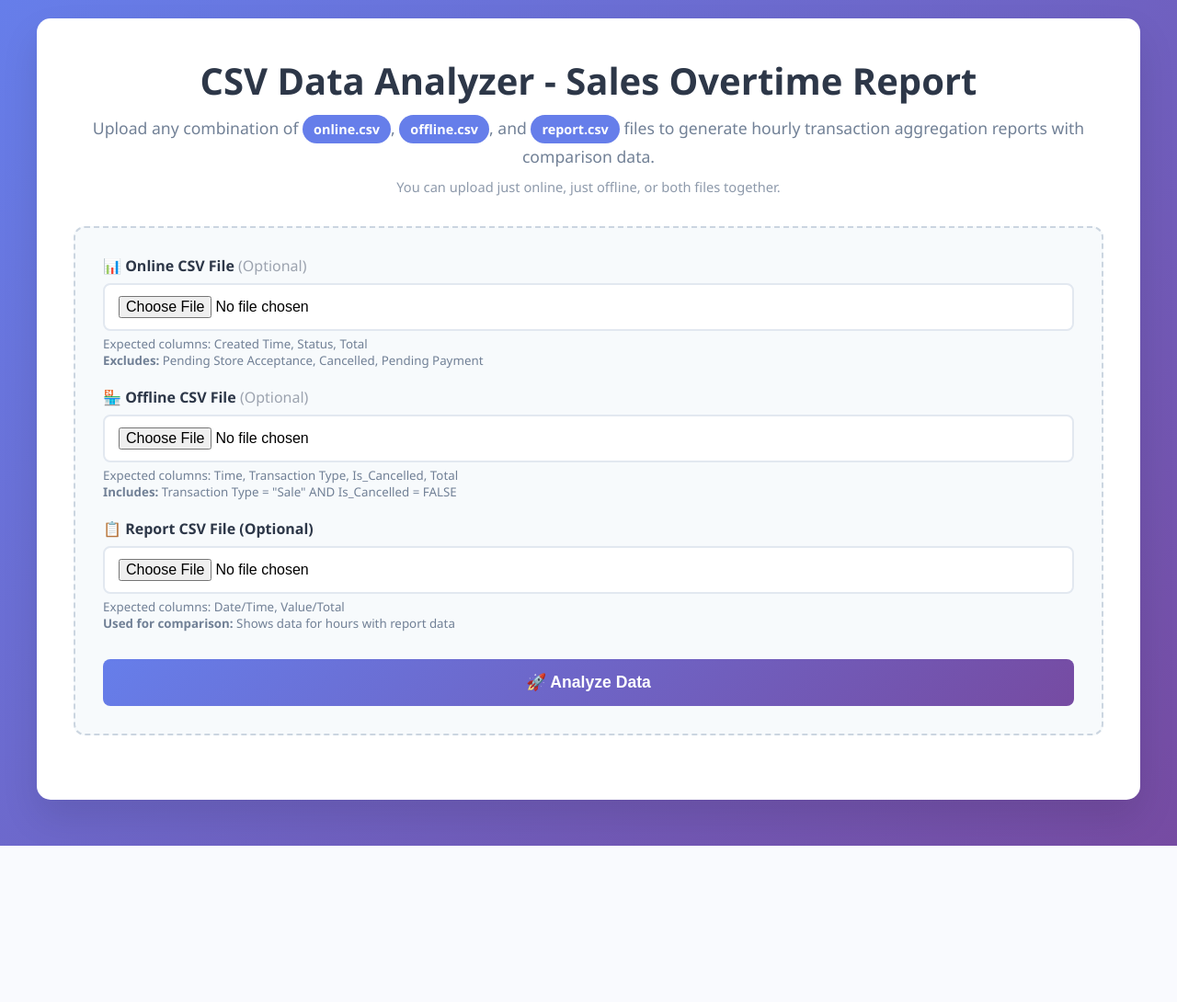
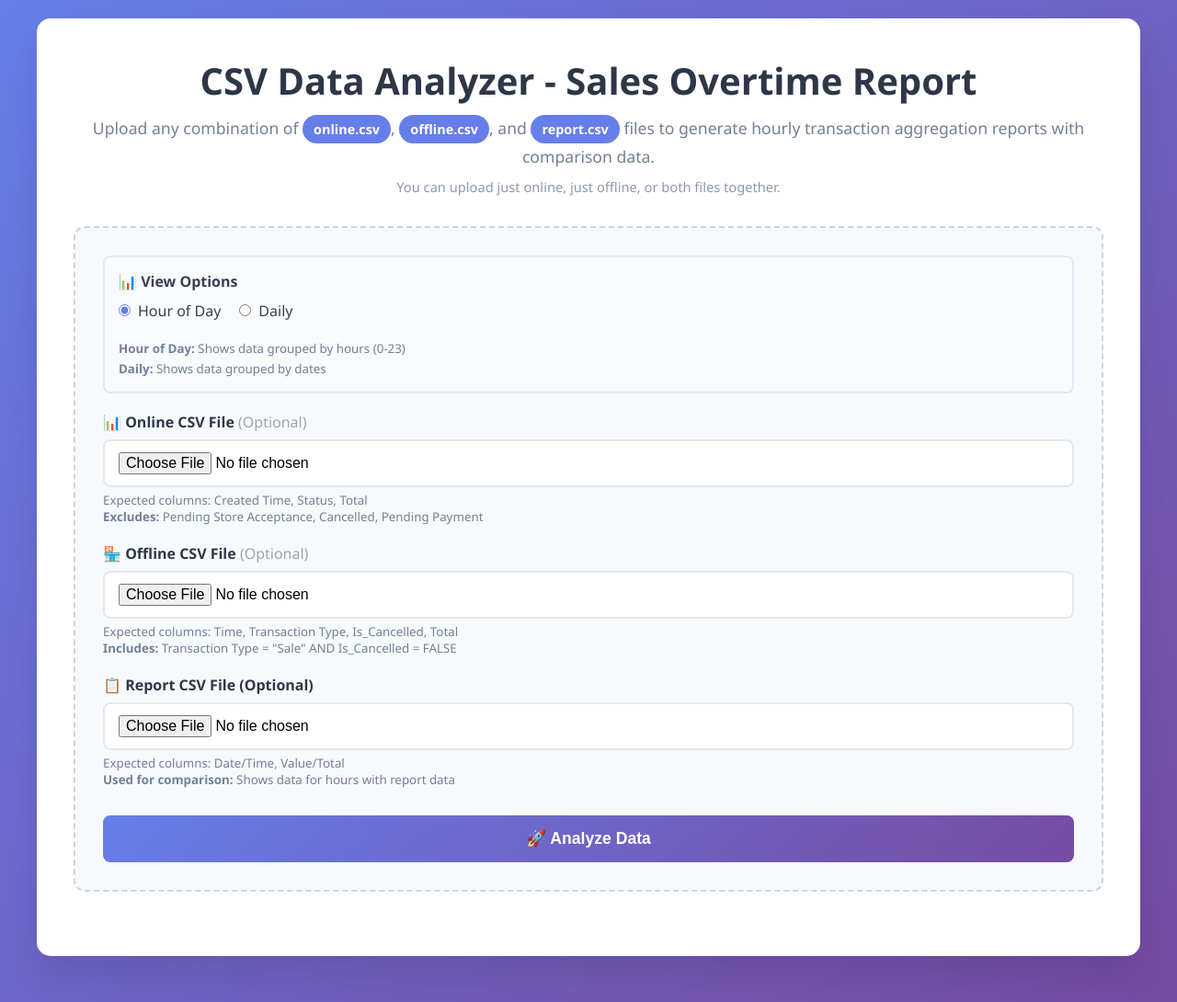
Before and after one commit to AlexToh-QA/Report_data, a Flask app: page / in a window 1280 px wide. Shown: the whole page at 92% size. Before the commit the page ends 920 px from the top, so only its background shows below. Run offline with Flask 3, Linux system fonts and the light colour scheme.

Commit message:
Optimize sales overtime report

```diff
--- a/app.py
+++ b/app.py
@@ -57,7 +57,37 @@ def parse_time_to_hour(time_str):
     except:
         return None
 
-def process_offline_csv(file_path):
+def parse_time_to_date(time_str):
+    """Parse time string and extract date"""
+    try:
+        time_str = str(time_str).strip()
+
+        # Handle different date formats
+        formats = [
+            '%m/%d/%Y %H:%M',  # 07/30/2025 11:03
+            '%Y-%m-%d %H:%M:%S',  # 2025-07-30 11:03:00
+            '%Y-%m-%d %H:%M',  # 2025-07-30 11:03
+            '%m/%d/%Y %H:%M:%S',  # 07/30/2025 11:03:00
+            '%m/%d/%Y',  # 07/30/2025
+            '%Y-%m-%d',  # 2025-07-30
+            '%d %b %Y (%a)',  # 22 Aug 2025 (Fri)
+            '%d %b %Y',  # 22 Aug 2025
+        ]
+
+        for fmt in formats:
+            try:
+                dt = datetime.strptime(time_str, fmt)
+                return dt.date()
+            except ValueError:
+                continue
+
+        # If none of the formats work, try pandas to_datetime
+        dt = pd.to_datetime(time_str)
+        return dt.date()
+    except:
+        return None
+
+def process_offline_csv(file_path, view_type='hourly'):
     """Process offline CSV file according to filtering rules"""
     try:
         df = pd.read_csv(file_path)
@@ -79,30 +109,45 @@ def process_offline_csv(file_path):
         print(f"Filtered offline rows: {len(filtered_df)} out of {len(df)}")
 
         if len(filtered_df) == 0:
-            print("No offline transactions match the filter criteria")
-            return pd.Series(0.0, index=range(24))
+            if view_type == 'daily':
+                return pd.Series(dtype=float)  # Empty series for daily view
+            else:
+                return pd.Series(0.0, index=range(24))  # Empty hourly series
 
-        # Extract hour from Time column
-        filtered_df['Hour'] = filtered_df['Time'].apply(parse_time_to_hour)
+        if view_type == 'daily':
+            # Extract date from Time column
+            filtered_df['Date'] = filtered_df['Time'].apply(parse_time_to_date)
 
-        # Remove rows where hour parsing failed
-        filtered_df = filtered_df.dropna(subset=['Hour'])
+            # Remove rows where date parsing failed
+            filtered_df = filtered_df.dropna(subset=['Date'])
 
-        print(f"Offline rows after time parsing: {len(filtered_df)}")
+            print(f"Offline rows after date parsing: {len(filtered_df)}")
 
-        # Group by hour and sum Total column
-        hourly_totals = filtered_df.groupby('Hour')['Total'].sum()
+            # Group by date and sum Total column
+            daily_totals = filtered_df.groupby('Date')['Total'].sum()
+            return daily_totals
+        else:
+            # Extract hour from Time column
+            filtered_df['Hour'] = filtered_df['Time'].apply(parse_time_to_hour)
 
-        # Create series for all 24 hours (0-23)
-        result = pd.Series(0.0, index=range(24))
-        result.update(hourly_totals)
+            # Remove rows where hour parsing failed
+            filtered_df = filtered_df.dropna(subset=['Hour'])
 
-        return result
+            print(f"Offline rows after time parsing: {len(filtered_df)}")
+
+            # Group by hour and sum Total column
+            hourly_totals = filtered_df.groupby('Hour')['Total'].sum()
+
+            # Create series for all 24 hours (0-23)
+            result = pd.Series(0.0, index=range(24))
+            result.update(hourly_totals)
+
+            return result
 
     except Exception as e:
         raise Exception(f"Error processing offline CSV: {str(e)}")
 
-def process_online_csv(file_path):
+def process_online_csv(file_path, view_type='hourly'):
     """Process online CSV file according to filtering rules"""
     try:
         df = pd.read_csv(file_path)
@@ -126,36 +171,52 @@ def process_online_csv(file_path):
             print(filtered_df['Status'].value_counts())
         else:
             print("No online transactions match the filter criteria")
-            return pd.Series(0.0, index=range(24))
+            if view_type == 'daily':
+                return pd.Series(dtype=float)  # Empty series for daily view
+            else:
+                return pd.Series(0.0, index=range(24))  # Empty hourly series
 
-        # Extract hour from Created Time column
-        filtered_df['Hour'] = filtered_df['Created Time'].apply(parse_time_to_hour)
+        if view_type == 'daily':
+            # Extract date from Created Time column
+            filtered_df['Date'] = filtered_df['Created Time'].apply(parse_time_to_date)
 
-        # Remove rows where hour parsing failed
-        filtered_df = filtered_df.dropna(subset=['Hour'])
+            # Remove rows where date parsing failed
+            filtered_df = filtered_df.dropna(subset=['Date'])
 
-        print(f"Online rows after time parsing: {len(filtered_df)}")
+            print(f"Online rows after date parsing: {len(filtered_df)}")
 
-        if len(filtered_df) == 0:
-            print("No valid time data found in online CSV")
-            return pd.Series(0.0, index=range(24))
+            # Group by date and sum Total column
+            daily_totals = filtered_df.groupby('Date')['Total'].sum()
+            return daily_totals
+        else:
+            # Extract hour from Created Time column
+            filtered_df['Hour'] = filtered_df['Created Time'].apply(parse_time_to_hour)
 
-        # Group by hour and sum Total column
-        hourly_totals = filtered_df.groupby('Hour')['Total'].sum()
+            # Remove rows where hour parsing failed
+            filtered_df = filtered_df.dropna(subset=['Hour'])
 
-        print(f"Online hourly totals calculated: {hourly_totals.sum():.2f}")
+            print(f"Online rows after time parsing: {len(filtered_df)}")
 
-        # Create series for all 24 hours (0-23)
-        result = pd.Series(0.0, index=range(24))
-        result.update(hourly_totals)
+            if len(filtered_df) == 0:
+                print("No valid time data found in online CSV")
+                return pd.Series(0.0, index=range(24))
 
-        return result
+            # Group by hour and sum Total column
+            hourly_totals = filtered_df.groupby('Hour')['Total'].sum()
+
+            print(f"Online hourly totals calculated: {hourly_totals.sum():.2f}")
+
+            # Create series for all 24 hours (0-23)
+            result = pd.Series(0.0, index=range(24))
+            result.update(hourly_totals)
+
+            return result
 
     except Exception as e:
         raise Exception(f"Error processing online CSV: {str(e)}")
 
-def process_report_csv(file_path):
-    """Process report CSV file and extract hourly data"""
+def process_report_csv(file_path, view_type='hourly'):
+    """Process report CSV file and extract hourly or daily data"""
     try:
         df = pd.read_csv(file_path)
 
@@ -192,24 +253,40 @@ def process_report_csv(file_path):
         print(f"Using datetime column: {datetime_col}")
         print(f"Using value column: {value_col}")
 
-        # Extract hour from datetime column
-        df['Hour'] = df[datetime_col].apply(parse_time_to_hour)
+        if view_type == 'daily':
+            # Extract date from datetime column
+            df['Date'] = df[datetime_col].apply(parse_time_to_date)
 
-        # Remove rows where hour parsing failed
-        df = df.dropna(subset=['Hour'])
+            # Remove rows where date parsing failed
+            df = df.dropna(subset=['Date'])
 
-        print(f"Report rows after time parsing: {len(df)}")
+            print(f"Report rows after date parsing: {len(df)}")
 
-        # Group by hour and sum values
-        hourly_totals = df.groupby('Hour')[value_col].sum()
+            # Group by date and sum values
+            daily_totals = df.groupby('Date')[value_col].sum()
 
-        # Create series for all 24 hours (0-23)
-        result = pd.Series(0.0, index=range(24))
-        result.update(hourly_totals)
+            print(f"Report daily totals calculated: {daily_totals.sum():.2f}")
 
-        print(f"Report hourly totals calculated: {result.sum():.2f}")
+            return daily_totals
+        else:
+            # Extract hour from datetime column
+            df['Hour'] = df[datetime_col].apply(parse_time_to_hour)
 
-        return result
+            # Remove rows where hour parsing failed
+            df = df.dropna(subset=['Hour'])
+
+            print(f"Report rows after time parsing: {len(df)}")
+
+            # Group by hour and sum values
+            hourly_totals = df.groupby('Hour')[value_col].sum()
+
+            # Create series for all 24 hours (0-23)
+            result = pd.Series(0.0, index=range(24))
+            result.update(hourly_totals)
+
+            print(f"Report hourly totals calculated: {result.sum():.2f}")
+
+            return result
 
     except Exception as e:
         raise Exception(f"Error processing report CSV: {str(e)}")
@@ -232,6 +309,10 @@ def index():
         online_file = request.files.get('online_csv')
         offline_file = request.files.get('offline_csv')
         report_file = request.files.get('report_csv')
+
+        # Get view selection (default to hourly for backward compatibility)
+        view_type = request.form.get('view_type', 'hourly')
+        print(f"Selected view type: {view_type}")
 
         # Validate that at least one file is uploaded
         if not online_file and not offline_file:
@@ -278,72 +359,150 @@ def index():
             offline_series = None
 
             if online_path:
-                online_series = process_online_csv(online_path)
+                online_series = process_online_csv(online_path, view_type)
             else:
                 # Create empty series if no online file
-                online_series = pd.Series(0.0, index=range(24))
+                if view_type == 'daily':
+                    online_series = pd.Series(dtype=float)
+                else:
+                    online_series = pd.Series(0.0, index=range(24))
                 print("No online CSV uploaded - using zero values")
 
             if offline_path:
-                offline_series = process_offline_csv(offline_path)
+                offline_series = process_offline_csv(offline_path, view_type)
             else:
                 # Create empty series if no offline file
-                offline_series = pd.Series(0.0, index=range(24))
+                if view_type == 'daily':
+                    offline_series = pd.Series(dtype=float)
+                else:
+                    offline_series = pd.Series(0.0, index=range(24))
                 print("No offline CSV uploaded - using zero values")
 
             # Process report file if provided
             report_series = None
             if report_path:
-                report_series = process_report_csv(report_path)
+                report_series = process_report_csv(report_path, view_type)
 
-            # Create combined dataframe
-            df = pd.DataFrame({
-                'Online': online_series,
-                'Offline': offline_series,
-            })
-            df['Total'] = df['Online'] + df['Offline']
+            # Create combined dataframe based on view type
+            if view_type == 'daily':
+                # For daily view, we need to align dates from all series
+                all_dates = set()
+                if len(online_series) > 0:
+                    all_dates.update(online_series.index)
+                if len(offline_series) > 0:
+                    all_dates.update(offline_series.index)
+                if report_series is not None and len(report_series) > 0:
+                    all_dates.update(report_series.index)
 
-            # Add report data if available
-            if report_series is not None:
-                df['Report'] = report_series
+                # Convert to sorted list
+                all_dates = sorted(list(all_dates))
 
-            # Generate display data
+                # Create aligned series
+                online_aligned = pd.Series(0.0, index=all_dates)
+                offline_aligned = pd.Series(0.0, index=all_dates)
+
+                if len(online_series) > 0:
+                    online_aligned.update(online_series)
+                if len(offline_series) > 0:
+                    offline_aligned.update(offline_series)
+
+                df = pd.DataFrame({
+                    'Online': online_aligned,
+                    'Offline': offline_aligned,
+                })
+                df['Total'] = df['Online'] + df['Offline']
+
+                # Add report data if available
+                if report_series is not None:
+                    report_aligned = pd.Series(0.0, index=all_dates)
+                    if len(report_series) > 0:
+                        report_aligned.update(report_series)
+                    df['Report'] = report_aligned
+            else:
+                # For hourly view (existing logic)
+                df = pd.DataFrame({
+                    'Online': online_series,
+                    'Offline': offline_series,
+                })
+                df['Total'] = df['Online'] + df['Offline']
+
+                # Add report data if available
+                if report_series is not None:
+                    df['Report'] = report_series
+
+            # Generate display data based on view type
             rows = []
 
-            # Dynamically determine which hours have report data
-            target_hours = []
-            if report_series is not None:
-                # Find hours that have non-zero report data
-                target_hours = [h for h in range(24) if report_series[h] > 0]
-                print(f"Report hours detected: {target_hours}")
+            if view_type == 'daily':
+                # Daily view - iterate through dates
+                target_dates = []
+                if report_series is not None:
+                    # Find dates that have non-zero report data
+                    target_dates = [d for d in df.index if report_series is not None and d in report_series.index and report_series[d] > 0]
+                    print(f"Report dates detected: {target_dates}")
 
-            for h in range(24):
-                row_data = {
-                    'label': format_hour_label(h),
-                    'online': float(df.loc[h, 'Online']),
-                    'offline': float(df.loc[h, 'Offline']),
-                    'total': float(df.loc[h, 'Total']),
-                    'show_in_report': h in target_hours,  # Flag for report hours
-                    'has_discrepancy': False,
-                    'report': 0.0,
-                    'difference': 0.0
-                }
+                for date_idx in df.index:
+                    row_data = {
+                        'label': date_idx.strftime('%d %b %Y'),  # Format: "22 Aug 2025"
+                        'online': float(df.loc[date_idx, 'Online']),
+                        'offline': float(df.loc[date_idx, 'Offline']),
+                        'total': float(df.loc[date_idx, 'Total']),
+                        'show_in_report': date_idx in target_dates,
+                        'has_discrepancy': False,
+                        'report': 0.0,
+                        'difference': 0.0
+                    }
 
-                # Add report data and check for discrepancies if report is available
+                    # Add report data and check for discrepancies if report is available
+                    if report_series is not None and 'Report' in df.columns:
+                        row_data['report'] = float(df.loc[date_idx, 'Report'])
+
+                        # Calculate difference (Total - Report) for dates that have report data
+                        if date_idx in target_dates:
+                            total_val = row_data['total']
+                            report_val = row_data['report']
+                            row_data['difference'] = total_val - report_val
+
+                            # Consider discrepancy if difference is more than 0.01
+                            if abs(row_data['difference']) > 0.01:
+                                row_data['has_discrepancy'] = True
+
+                    rows.append(row_data)
+            else:
+                # Hourly view (existing logic)
+                target_hours = []
                 if report_series is not None:
-                    row_data['report'] = float(df.loc[h, 'Report'])
+                    # Find hours that have non-zero report data
+                    target_hours = [h for h in range(24) if report_series[h] > 0]
+                    print(f"Report hours detected: {target_hours}")
 
-                    # Calculate difference (Total - Report) for hours that have report data
-                    if h in target_hours:
-                        total_val = row_data['total']
-                        report_val = row_data['report']
-                        row_data['difference'] = total_val - report_val
+                for h in range(24):
+                    row_data = {
+                        'label': format_hour_label(h),
+                        'online': float(df.loc[h, 'Online']),
+                        'offline': float(df.loc[h, 'Offline']),
+                        'total': float(df.loc[h, 'Total']),
+                        'show_in_report': h in target_hours,
+                        'has_discrepancy': False,
+                        'report': 0.0,
+                        'difference': 0.0
+                    }
 
-                        # Consider discrepancy if difference is more than 0.01 (to handle floating point precision)
-                        if abs(row_data['difference']) > 0.01:
-                            row_data['has_discrepancy'] = True
+                    # Add report data and check for discrepancies if report is available
+                    if report_series is not None:
+                        row_data['report'] = float(df.loc[h, 'Report'])
 
-                rows.append(row_data)
+                        # Calculate difference (Total - Report) for hours that have report data
+                        if h in target_hours:
+                            total_val = row_data['total']
+                            report_val = row_data['report']
+                            row_data['difference'] = total_val - report_val
+
+                            # Consider discrepancy if difference is more than 0.01
+                            if abs(row_data['difference']) > 0.01:
+                                row_data['has_discrepancy'] = True
+
+                    rows.append(row_data)
 
             # Calculate totals
             footer = {
@@ -352,10 +511,11 @@ def index():
                 'total_sum': float(df['Total'].sum()),
                 'has_report': report_series is not None,
                 'has_online': online_path is not None,
-                'has_offline': offline_path is not None
+                'has_offline': offline_path is not None,
+                'view_type': view_type
             }
 
-            if report_series is not None:
+            if report_series is not None and 'Report' in df.columns:
                 footer['report_sum'] = float(df['Report'].sum())
                 footer['difference_sum'] = footer['total_sum'] - footer['report_sum']
 
@@ -370,14 +530,14 @@ def index():
             except:
                 pass
 
-            return render_template('index.html', rows=rows, footer=footer, has_result=True)
+            return render_template('index.html', rows=rows, footer=footer, has_result=True, view_type=view_type)
 
         except Exception as e:
             flash(f'Error processing CSV files: {str(e)}', 'error')
             return redirect(url_for('index'))
 
     # GET request
-    return render_template('index.html', rows=[], footer=None, has_result=False)
+    return render_template('index.html', rows=[], footer=None, has_result=False, view_type='hourly')
 
 if __name__ == '__main__':
     # For production deployment, use gunicorn; for local debugging use the line below
--- a/templates/index.html
+++ b/templates/index.html
@@ -248,6 +248,23 @@
             color: #6b7280;
         }
 
+        .view-options {
+            background: #f8fafc;
+            border: 2px solid #e2e8f0;
+            border-radius: 8px;
+            padding: 15px;
+            margin-bottom: 20px;
+        }
+
+        .view-options input[type="radio"] {
+            accent-color: #667eea;
+        }
+
+        .view-options label {
+            font-weight: 500;
+            color: #374151;
+        }
+
         @media (max-width: 768px) {
             .card {
                 padding: 20px;
@@ -285,6 +302,24 @@
             {% endwith %}
 
             <form method="POST" enctype="multipart/form-data">
+                <div class="view-options">
+                    <label style="display: block; margin-bottom: 10px; font-weight: 600;">📊 View Options</label>
+                    <div style="display: flex; gap: 20px; margin-bottom: 10px;">
+                        <label style="display: flex; align-items: center; cursor: pointer;">
+                            <input type="radio" name="view_type" value="hourly" {% if view_type == 'hourly' %}checked{% endif %} style="margin-right: 8px;">
+                            <span>Hour of Day</span>
+                        </label>
+                        <label style="display: flex; align-items: center; cursor: pointer;">
+                            <input type="radio" name="view_type" value="daily" {% if view_type == 'daily' %}checked{% endif %} style="margin-right: 8px;">
+                            <span>Daily</span>
+                        </label>
+                    </div>
+                    <small style="color: #718096;">
+                        <strong>Hour of Day:</strong> Shows data grouped by hours (0-23)<br>
+                        <strong>Daily:</strong> Shows data grouped by dates
+                    </small>
+                </div>
+
                 <div class="form-group">
                     <label for="online_csv">📊 Online CSV File <span style="color: #9ca3af; font-weight: normal;">(Optional)</span></label>
                     <input id="online_csv" type="file" name="online_csv" accept=".csv" />
@@ -341,7 +376,7 @@
             <table aria-label="hourly aggregation table">
                 <thead>
                     <tr>
-                        <th>Time</th>
+                        <th>{% if footer.view_type == 'daily' %}Date{% else %}Time{% endif %}</th>
                         <th {% if not footer.has_online %}style="opacity: 0.5;"{% endif %}>
                             Online {% if not footer.has_online %}<small>(No File)</small>{% endif %}
                         </th>
```
